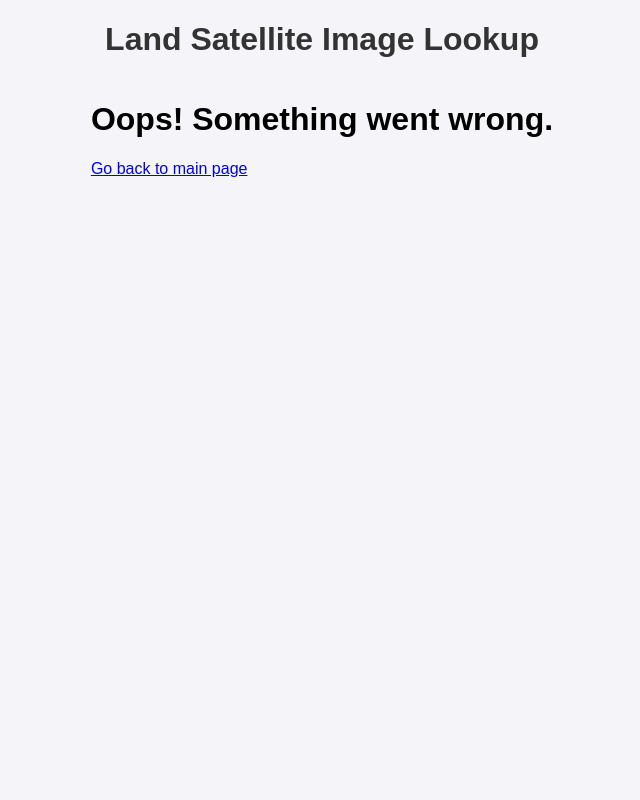
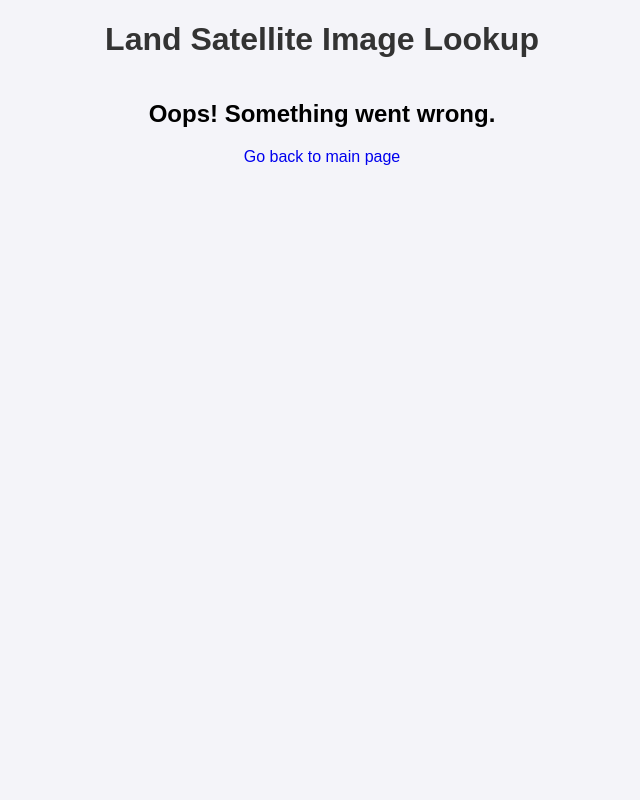
Before and after one commit to matvm1/landsat_imagery, a Flask app: template app/templates/error.html in a window 1280 px wide. Shown: the whole page, without its empty margins (318-958 px from the left). Run offline with Flask 3, Linux system fonts and the light colour scheme; the template is opened without the code that fills it, so the values that code supplies are empty.

Commit message:
layout.css: Applied text-decoration: none to all links. Applied text-align: center to body selector and removed h2 selector. Removed div in error.html so that contents are centered per parent flexbox.

```diff
--- a/app/static/styles/layout.css
+++ b/app/static/styles/layout.css
@@ -8,9 +8,12 @@ body {
     flex-direction: column;
     justify-content: flex-start;
     overflow: auto;
+    text-align: center;
+}
+a {
+    text-decoration: none;
 }
 header a {
-    text-decoration: none;
     color: #333;
     transition: all 0.2s ease; /* Add transition for smooth hover effect */
 }
@@ -18,6 +21,3 @@ header a:hover {
     color: #007bff;
     transform: scale(1.05); /* Slightly increase size on hover */
 }
-h2 {
-    text-align: center;
-}
--- a/app/templates/error.html
+++ b/app/templates/error.html
@@ -6,9 +6,7 @@
 {% endblock %}
 
 {% block content %}
-<div class="error-container">
-    <h1>Oops! Something went wrong.</h1>
-    <p>{{ error_message }}</p>
-    <a href="/">Go back to main page</a>
-</div>
+<h2>Oops! Something went wrong.</h2>
+<p>{{ error_message }}</p>
+<a href="/">Go back to main page</a>
 {% endblock %}
```
